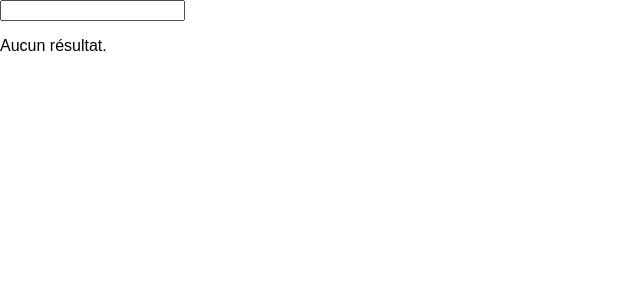
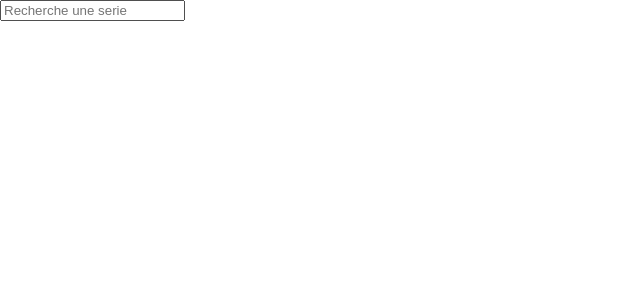
Before and after one commit to kevinZV/REACT-1, a React (Create React App) app: page / in a window 1280 px wide. Shown: the top 300 px of the page, without its empty margins (0-640 px from the left). Built offline with nearby package versions, Linux system fonts and the light colour scheme.

Commit message:
code plus simple

```diff
--- a/src/App.js
+++ b/src/App.js
@@ -1,134 +1,86 @@
-import React from 'react';
+import React, {Component} from 'react';
+import logo from './logo.svg';
 import './App.css';
 
 class App extends React.Component {
-    constructor(props) {
-        // création d'un constructeur contenant les éléments
+    constructor() {
         super();
-        this.series = [];
-        this.episodes = [];
         this.state = {
-            matchedSeries: [],
-            loading: true
+            seriesList: [],
+            seriesEpisodesList: []
         };
         this.handleChange = this.handleChange.bind(this);
-        this.findEpisodesById = this.findEpisodesById.bind(this);
+    }
+
+    handleChange(event) {
+        this.setState({value: event.target.value});
+    }
+
+    handleChange(event) {
+        this.setState({value: event.target.value.toLowerCase()});
     }
 
     componentDidMount() {
-        //fonction construction
 
-        fetch('seriesList.json')
-            .then(response => response.json()) //promesse
-            .then(series => {
-                //Nous avons recupere avec success la liste des series, recuperons les episodes
-                fetch('seriesEpisodesList.json')
-                    .then(res => res.json())   //promesse
-                    .then(episodes => {
-                        this.series = series;
-                        this.episodes = episodes;
+        fetch('seriesList.json', {})
+            .then(response => response.json())
+            .then(seriesListDepuisFichier => {
+                this.setState({seriesList: seriesListDepuisFichier});
 
-                        this.setState({
-                            loading: false
-                        });
-                    });
             })
-            .catch(error => {
+            .catch(function (error) {
                 console.log(error);
             })
-            .then(() => {
-                alert("j'ai fait tout ce que je pouvais");
+            .then(function () {
+                /* alert("j'ai fait ce que j'ai pu");*/
             });
-    }
 
-    handleChange(e) {
-        // on cherche une série qui contient la chaîne d'entrée
-        let matched = [];
-        // création variable sous forme de tableau
+        fetch('seriesEpisodesList.json', {})
+            .then(response => response.json())
+            .then(seriesListDepuisFichier => {
+                this.setState({seriesEpisodesList: seriesListDepuisFichier});
 
-        if (e.target.value.length > 0) {
-            this.series.forEach(serie => {
-                if (serie.seriesName.toLowerCase().indexOf(e.target.value.toLowerCase()) !== -1) {
-                    matched.push(serie);
-                }
-            });
-        }
+            })
+            .catch(function (error) {
+                console.log(error);
+            })
 
-        this.setState({
-            matchedSeries: matched
-        });
-    }
-
-    findEpisodesById(id) {
-        // on cherche à obtenir des episodes pour une serie par son #id
-        for (let i = 0; i < this.episodes.length; i++) {
-            if (this.episodes[i].serie_id === id) {
-                return this.episodes[i].episodes_list;
-            }
-        }
-
-        // ne retourne rien si rien n'est valide
-        return [];
     }
 
     render() {
-        // comme nous aurons quelques donnees, nous allons stocker la modification dans une variable
-        let data;
+        return (
+            <div>
+                <input type="text" placeholder="Recherche une serie" value={this.state.value}
+                       onChange={this.handleChange}/>
+                <ul>
+                    {this.state.value !== "" ?
 
-        // charge les infos
-        if (this.state.loading) {
-            data = <div>Loading... <span className="loader">|</span></div>;
-        } else {
-            // affiche les resultats
-            let matched = this.state.matchedSeries.map(serie => {
-                let episodes_list = this.findEpisodesById(serie.id);
+                        this.state.seriesList.filter(
+                            a => a.seriesName.indexOf(this.state.value) > -1).map(item => <li
+                            key={item.id}>{item.seriesName}
+
+                            <ul>
+                                {this.state.seriesEpisodesList.filter(
+                                    b => b.serie_id == item.id).map(episode => episode.episodes_list.filter(
+                                    c => c.episodeName).map(name => <li>{name.episodeName}</li>)
+                                )
+
+                                }
+                            </ul>
+                        </li>)
 
 
-                let episodes = episodes_list.map(episode => {
-                    return (
-                        <li key={episode.id}>
-                            {episode.episodeName}
-                        </li>
-                    );
-                });
-                //liste des episodes de la ou les serie(s)
-                return (
-                    <li key={serie.id}>
-                        {serie.seriesName}
-                        <ul>
-                            {episodes}
-                        </ul>
-                    </li>
-                );
-            });
-            // si on ne trouve rien dans la variable MATCHED afficher "Pas de résultat trouvé."
-            if (matched.length === 0) {
-                matched = <p>Aucun résultat.</p>;
-            } else {
-                // affiche ce qu'il y a dans la variable LET MATCHED
-                matched = (
-                    <ul>
-                        {matched}
-                    </ul>
-                );
-            }
+                        : <h1>Rien n'est Marqué</h1>
 
-            data = (
-                <div>
-                    <input type="text" id="seriesTitleSearch" onChange={this.handleChange} />
-                    {matched}
-                </div>
-            )
-        }
+                    }
 
-        // return donnees
-        return (
-            <div>
-                {data}
+                </ul>
+
             </div>
         )
     }
 }
 
 
+
 export default App;
```
